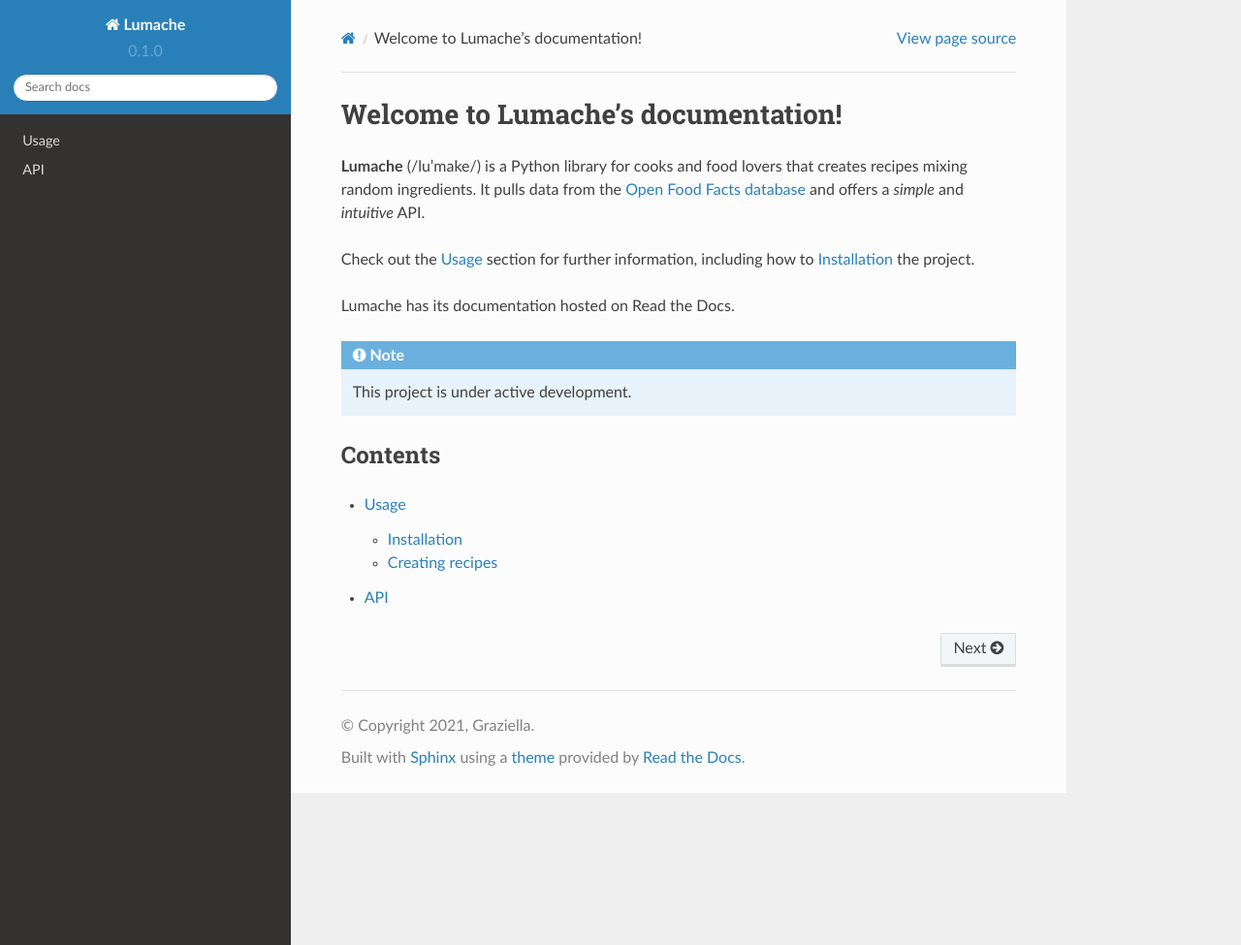
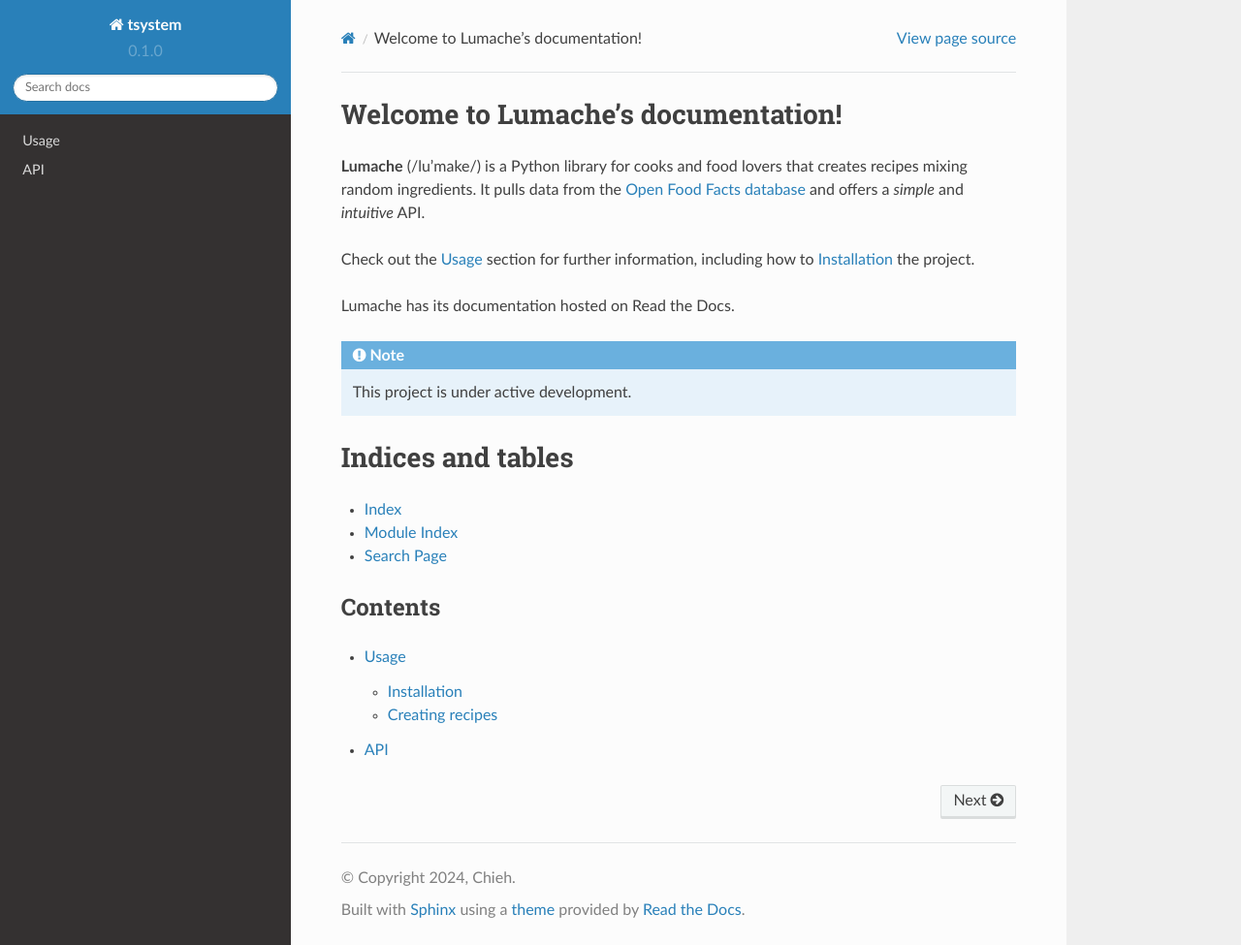
Before and after one commit to LloydLore/tsystem, a Sphinx documentation site: the page built from docs/source/index.rst, in a window 1280 px wide and 975 px high. Shown: the whole window at 97% size. Built offline with Sphinx 7.4.7 and the Read the Docs theme 2.0.0, drawn with Linux system fonts in a browser that asks for light colours.

Commit message:
update local pyenv setup

```diff
--- a/docs/source/conf.py
+++ b/docs/source/conf.py
@@ -1,10 +1,13 @@
 # Configuration file for the Sphinx documentation builder.
 
 # -- Project information
+import pathlib
+import sys
+sys.path.insert(0, pathlib.Path(__file__).parents[2].resolve().as_posix())
 
-project = 'Lumache'
-copyright = '2021, Graziella'
-author = 'Graziella'
+project = 'tsystem'
+copyright = '2024, Chieh'
+author = 'Chieh'
 
 release = '0.1'
 version = '0.1.0'
@@ -30,6 +33,7 @@
 # -- Options for HTML output
 
 html_theme = 'sphinx_rtd_theme'
+# html_static_path = ['_static']
 
 # -- Options for EPUB output
 epub_show_urls = 'footnote'
--- a/docs/source/index.rst
+++ b/docs/source/index.rst
@@ -15,6 +15,17 @@
 
    This project is under active development.
 
+.. toctree::
+   :maxdepth: 2
+   :caption: Contents:
+
+Indices and tables
+==================
+
+* :ref:`genindex`
+* :ref:`modindex`
+* :ref:`search`
+
 Contents
 --------
 
```
Also changed, not shown: docs/source/generated/lumache.rst (added, +30 -0 lines).
